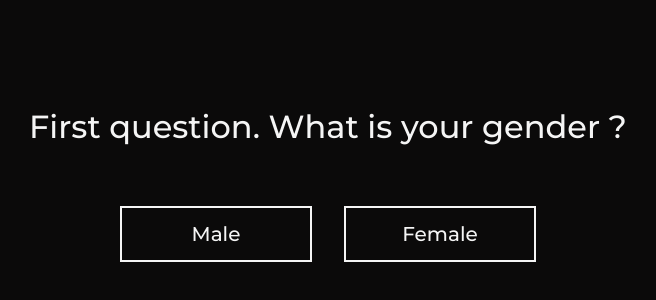
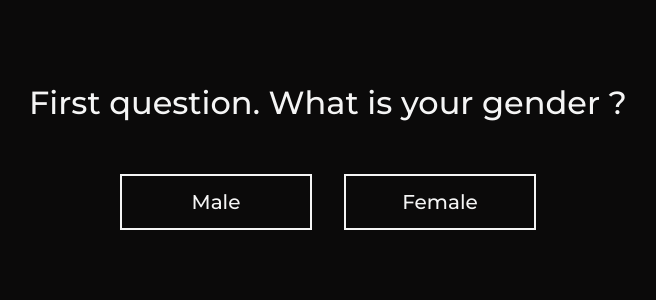
Before and after one commit to krystiano13/dark-motivation, a React (Create React App) app: page /gender in a window 1280 px wide. Shown: the part 202-502 px from the top of the page, without its empty margins (312-968 px from the left). Built offline with nearby package versions, Linux system fonts and the light colour scheme.

Commit message:
implement choosing gender and outro animations for 'gender' view

```diff
--- a/src/App.tsx
+++ b/src/App.tsx
@@ -24,7 +24,9 @@ const App = () => {
                         </Suspense>} />
                     <Route path='/gender' element={
                         <Suspense fallback={<Loader />}>
-                            <Gender />
+                            <Gender
+                                setGender={(gender:'male'|'female') => setGender(gender)}
+                            />
                         </Suspense>} />
                 </Routes>
             </BrowserRouter>
--- a/src/components/Gender/GenderButtons.ts
+++ b/src/components/Gender/GenderButtons.ts
@@ -5,5 +5,6 @@ export const GenderButtons = styled.div`
   justify-content: center;
   align-items: center;
   gap: 2rem;
-  min-height: 7rem;
+  min-height: 10rem;
+  transform: translateY(-2rem);
 `;
--- a/src/views/Gender.tsx
+++ b/src/views/Gender.tsx
@@ -6,7 +6,11 @@ import {GenderButtons} from "../components/Gender/GenderButtons";
 import gsap from 'gsap';
 import { useEffect, useRef } from "react";
 
-const Gender = () => {
+interface GenderProps {
+    setGender: (gender: 'male' | 'female') => void
+}
+
+const Gender: React.FC<GenderProps> = ({ setGender }) => {
     const maleButton = useRef(null);
     const femaleButton = useRef(null);
     const textRef = useRef(null);
@@ -19,12 +23,22 @@ const Gender = () => {
         gsap.to(femaleButton.current, 0.35 ,{ y : 0, autoAlpha : 1, delay : 0.65 });
     }, []);
 
+    const handleChooseGender = (e: React.MouseEvent<HTMLButtonElement>) => {
+        if(!e.target) return;
+
+        const id = (e.target as HTMLElement).id;
+        setGender(id as 'male' | 'female');
+
+        gsap.to([femaleButton.current,maleButton.current], 0.35 ,{ y : 100, autoAlpha : 0 });
+        gsap.to(textRef.current, 0.35 ,{ y : 100, autoAlpha : 0, delay : 0.5 })
+    }
+
     return (
         <InfoWrap>
             <InfoText ref={textRef}>First question. What is your gender ?</InfoText>
             <GenderButtons>
-                <HomeButton ref={maleButton}>Male</HomeButton>
-                <HomeButton ref={femaleButton}>Female</HomeButton>
+                <HomeButton onClick={(e) => handleChooseGender(e)} id='male' ref={maleButton}>Male</HomeButton>
+                <HomeButton onClick={(e) => handleChooseGender(e)} id='female' ref={femaleButton}>Female</HomeButton>
             </GenderButtons>
         </InfoWrap>
     )
```
